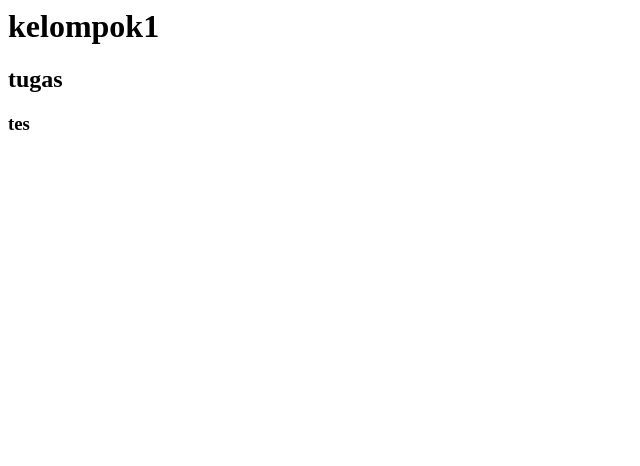
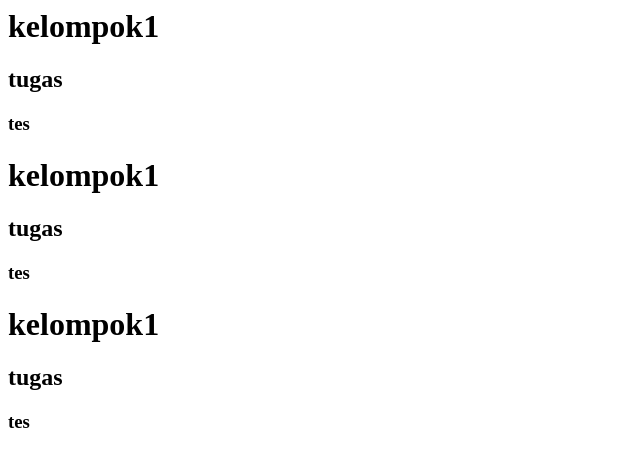
Before and after one commit to rizali46/sistem-berkas-uts-1, a plain HTML site: page index.html in a window 1280 px wide. Shown: the whole page, without its empty margins (0-640 px from the left). Drawn offline with Linux system fonts and the light colour scheme.

Commit message:
tambah lokgjhgjh

```diff
--- a/index.html
+++ b/index.html
@@ -1,3 +1,9 @@
 <h1>kelompok1</h1>
 <h2>tugas</h2>
 <h3>tes</h3>
+<h1>kelompok1</h1>
+<h2>tugas</h2>
+<h3>tes</h3>
+<h1>kelompok1</h1>
+<h2>tugas</h2>
+<h3>tes</h3>
```
